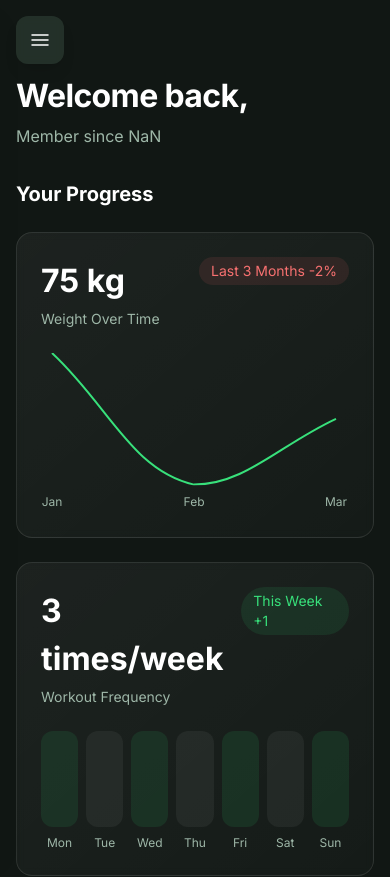
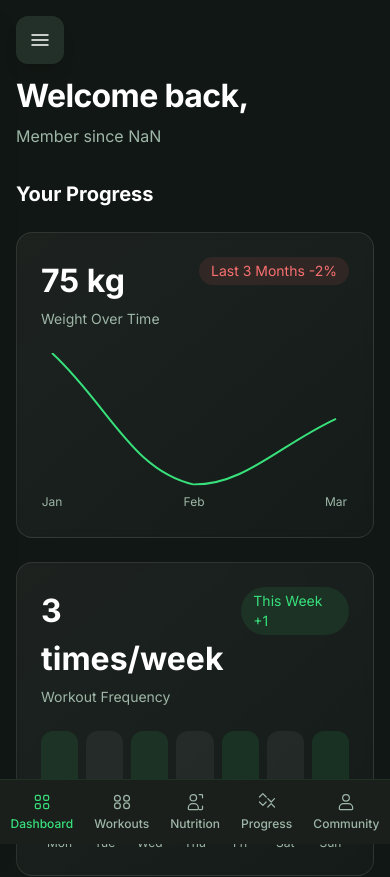
Before and after one commit to MuhandiramTB/fitnesshub, a Next.js app: page /profile in a window 390 px wide. Shown: the top 877 px of the page. Built offline with nearby package versions, Linux system fonts and the light colour scheme; no server answers; sample sign-in values are in the browser's storage.

Commit message:
Update ProfilePage: Adjust heading margin in the Set New Goals section for improved layout. Add a fixed bottom navigation bar for mobile devices, enhancing accessibility and user experience with clear navigation options.

```diff
--- a/src/app/profile/page.tsx
+++ b/src/app/profile/page.tsx
@@ -482,7 +482,7 @@ export default function ProfilePage() {
 
           {/* Set New Goals Section */}
           <section className="mt-12">
-            <h2 className="text-xl text-white font-bold mb-6">Set New Goals</h2>
+            <h2 className="text-xl text-white font-bold mb-1">Set New Goals</h2>
             <div className="bg-gradient-to-br from-white/5 to-white/[0.02] backdrop-blur-sm rounded-2xl p-6 border border-white/10">
               <div className="grid grid-cols-1 md:grid-cols-2 gap-6">
                 <div>
@@ -530,6 +530,22 @@ export default function ProfilePage() {
             </div>
           </section>
         </main>
+
+        {/* Bottom Navigation Bar - Mobile Only */}
+        <nav className="fixed bottom-0 left-0 right-0 z-50 bg-[#1a1f1c] border-t border-[#38e07b]/10 flex justify-around items-center py-2 lg:hidden">
+          {navItems.map((item) => (
+            <Link
+              key={item.href}
+              href={item.href}
+              className={`flex flex-col items-center justify-center gap-1 px-2 py-1 rounded-lg transition-all duration-200 text-xs font-medium ${
+                item.isActive ? 'text-[#38e07b]' : 'text-[#9eb7a8] hover:text-white'
+              }`}
+            >
+              {item.icon}
+              <span>{item.label}</span>
+            </Link>
+          ))}
+        </nav>
       </div>
     </div>
   );
```
